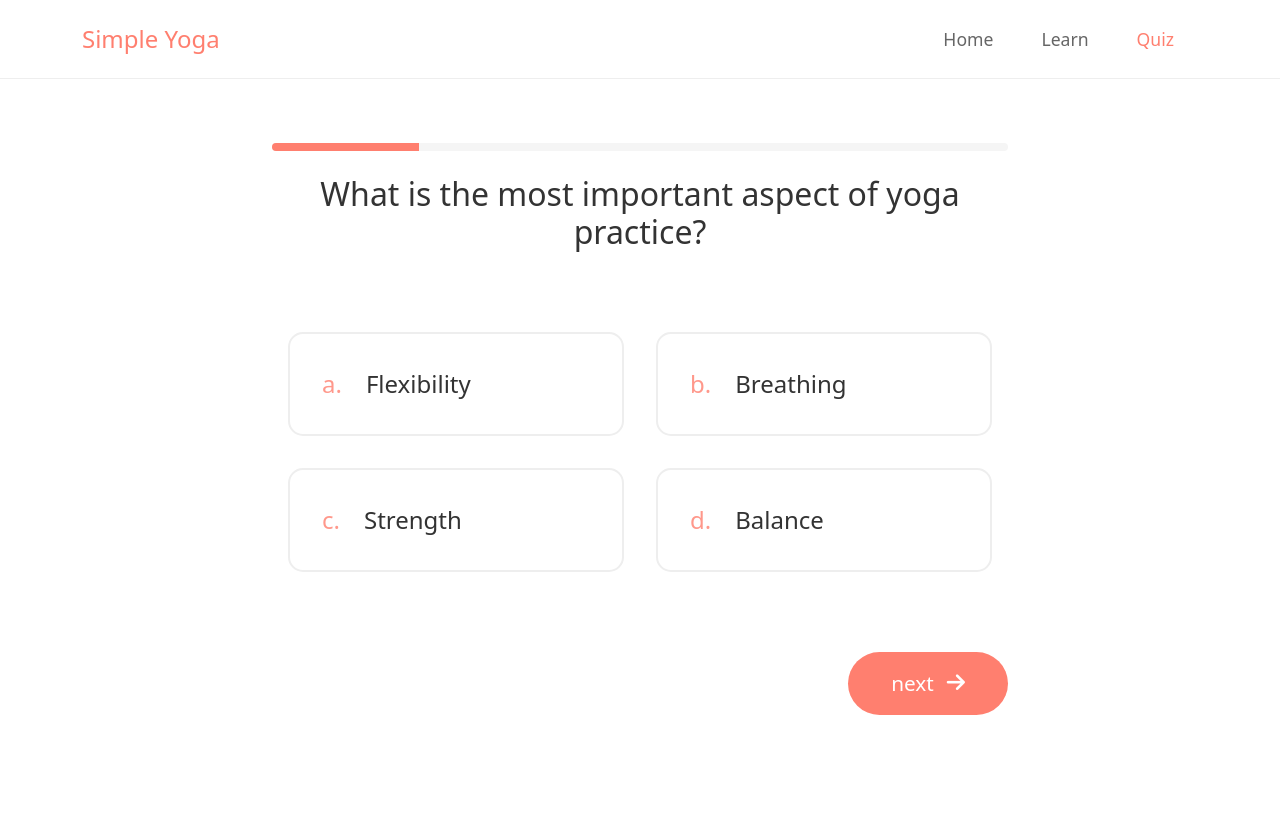
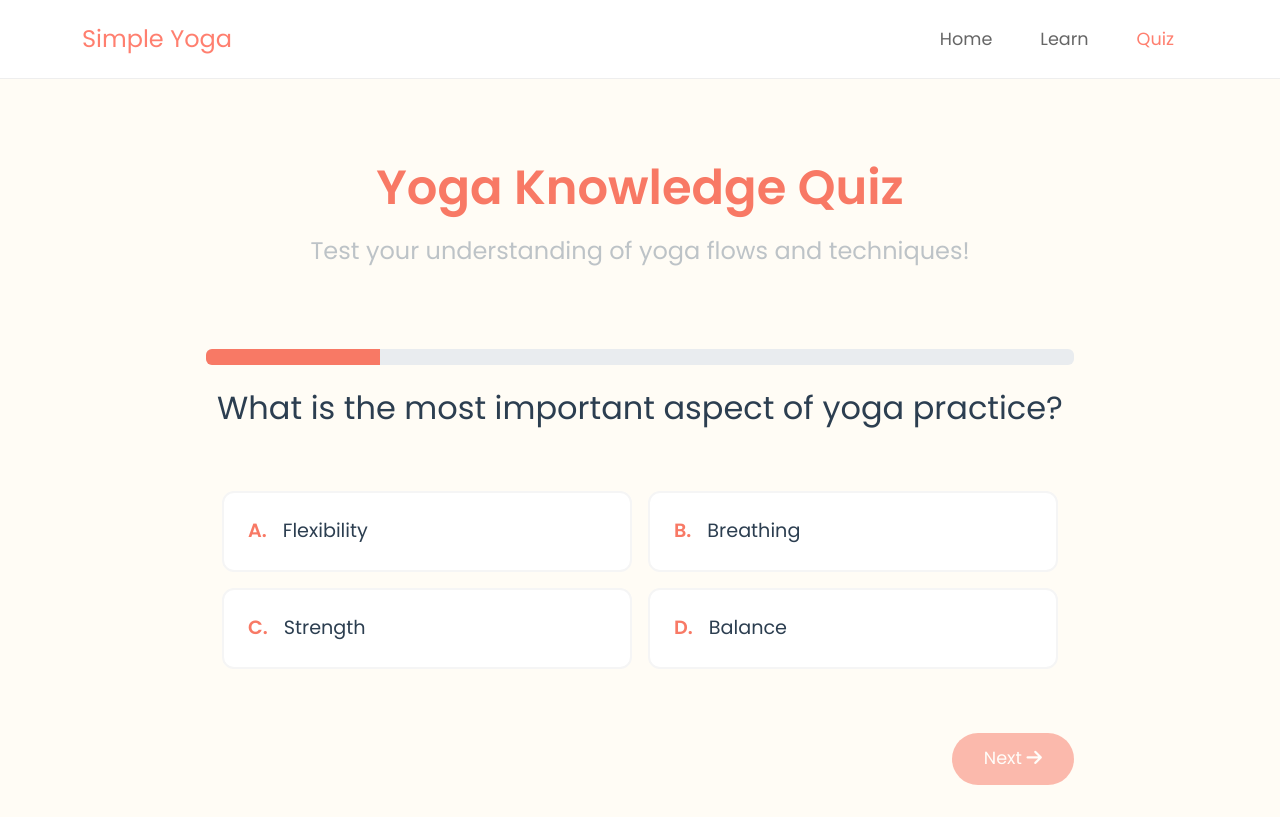
Before and after one commit to lizzieting/ui-final-project, a Flask app: page /quiz/1 in a window 1280 px wide. Before the commit the page ends 715 px from the top, so only its background shows below. Run offline with Flask 3, Linux system fonts and the light colour scheme; a user stored in the database is signed in.

Commit message:
matched quiz ui, fixed carousel and home, formatted results page as well.

```diff
--- a/HW10 Final/templates/base.html
+++ b/HW10 Final/templates/base.html
@@ -50,7 +50,7 @@
                         <a class="nav-link {% if request.endpoint == 'learn' %}active{% endif %}" href="{{ url_for('learn') }}">Learn</a>
                     </li>
                     <li class="nav-item">
-                        <a class="nav-link {% if request.endpoint == 'quiz' %}active{% endif %}" href="{{ url_for('index') }}">Quiz</a>
+                        <a class="nav-link {% if 'quiz' in request.path or 'results' in request.path %}active{% endif %}" href="{{ url_for('index') }}">Quiz</a>
                     </li>
                 </ul>
             </div>
--- a/HW10 Final/templates/quiz.html
+++ b/HW10 Final/templates/quiz.html
@@ -1,13 +1,18 @@
 {% extends "base.html" %}
 
-{% block title %}Quiz - Simple Yoga{% endblock %}
+{% block title %}Quiz - Easy Yoga at Home{% endblock %}
 
 {% block content %}
-<div class="quiz-container">
+<div class="hero-section text-center">
+    <h1 class="main-title">Yoga Knowledge Quiz</h1>
+    <p class="subtitle">Test your understanding of yoga flows and techniques!</p>
+</div>
+
+<div class="quiz-container no-background">
     <main class="quiz-content">
         <!-- Progress Bar -->
         <div class="progress mb-4">
-            <div id="quiz-progress" class="progress-bar" role="progressbar"
+            <div id="quiz-progress" class="progress-bar custom-progress-bar" role="progressbar"
                  aria-valuenow="{{ current_question }}"
                  aria-valuemin="1"
                  aria-valuemax="{{ total_questions }}"
@@ -18,310 +23,213 @@
         <h2 class="question-text">{{ question.question }}</h2>
 
         <form id="quizForm" action="{{ url_for('quiz', question_id=current_question) }}" method="POST">
-            {% if question.get('type') == 'image' %}
-                <div class="image-options">
+            <div class="text-options {% if question.get('type') == 'image' %}image-layout{% endif %}">
                 {% for option in question.options %}
-                    <div class="image-option">
-                        <label>
-                            <input type="radio" name="answer" value="{{ option.text }}" required class="visually-hidden">
-                            <div class="image-container">
-                                <img src="{{ option.image }}" alt="{{ option.text }}">
+                <div class="text-option" data-answer="{{ option.text if option is mapping else option }}">
+                    <div class="option-content">
+                        <div class="option-letter">{{ ['A', 'B', 'C', 'D'][loop.index0] }}.</div>
+                        <div class="option-text">
+                            {% if option.image %}
+                            <img src="{{ option.image }}" alt="option image" class="quiz-image-option">
+                            {% else %}
+                                {{ option.text if option is mapping else option }}
+                            {% endif %}
                         </div>
-                        </label>
+                    </div>
                 </div>
                 {% endfor %}
             </div>
-            {% else %}
-                <div class="text-options">
-                    {% for option in question.options %}
-                    <div class="text-option">
-                        <label>
-                            <input type="radio" name="answer" value="{{ option }}" required class="visually-hidden">
-                            <div class="option-content">
-                                <div class="option-letter">{{ ['a', 'b', 'c', 'd'][loop.index0] }}.</div>
-                                <div class="option-text">{{ option }}</div>
-                            </div>
-                        </label>
-                    </div>
-                    {% endfor %}
-                </div>
-            {% endif %}
 
             <div class="next-button">
-                <button type="submit">
-                    next
-                    <i class="fas fa-arrow-right"></i>
+                <button type="submit" disabled id="nextBtn">
+                    Next <i class="fas fa-arrow-right"></i>
                 </button>
             </div>
         </form>
     </main>
 </div>
-
-<!-- Feedback Modal -->
-<div class="modal fade" id="feedbackModal" tabindex="-1" aria-labelledby="feedbackModalLabel" aria-hidden="true">
-    <div class="modal-dialog modal-dialog-centered">
-        <div class="modal-content text-center">
-            <div class="modal-header">
-                <h5 class="modal-title" id="feedbackModalLabel">Result</h5>
-            </div>
-            <div class="modal-body" id="feedbackMessage"></div>
-            <div class="modal-footer">
-                <button type="button" class="btn btn-primary" id="nextButton">Next</button>
-            </div>
-        </div>
-    </div>
-</div>
 {% endblock %}
 
-{% block extra_css %}
-<style>
-.quiz-container {
-    max-width: 800px;
-    margin: 0 auto;
-    padding: 2rem;
-}
-
-.progress {
-    height: 8px;
-    background-color: #f5f5f5;
-    border-radius: 4px;
-    overflow: hidden;
-}
-
-.progress-bar {
-    background-color: #FF7F6F;
-    transition: width 0.6s ease;
-}
-
-.question-text {
-    text-align: center;
-    color: #333;
-    font-size: 2rem;
-    font-weight: normal;
-    margin-bottom: 4rem;
-}
-
-.text-options {
-    max-width: 800px;
-    margin: 0 auto;
-    display: grid;
-    grid-template-columns: repeat(2, 1fr);
-    gap: 2rem;
-    padding: 1rem;
-}
-
-.text-option {
-    width: 100%;
-}
-
-.text-option label {
-    width: 100%;
-    display: block;
-}
-
-.option-content {
-    display: flex;
-    align-items: center;
-    padding: 2rem;
-    background: white;
-    border: 2px solid #eee;
-    border-radius: 15px;
-    cursor: pointer;
-    transition: all 0.3s ease;
-    min-height: 100px;
-}
-
-.option-content:hover {
-    border-color: #FF7F6F;
-    transform: translateY(-2px);
-}
-
-.option-letter {
-    color: #FF7F6F;
-    font-size: 1.5rem;
-    margin-right: 1.5rem;
-    font-weight: 500;
-    opacity: 0.8;
-}
-
-.option-text {
-    color: #333;
-    font-size: 1.5rem;
-}
-
-input[type="radio"]:checked + .option-content {
-    border-color: #4CAF50;
-    background-color: #f0fff0;
-}
-
-input[type="radio"]:checked + .option-content .option-letter {
-    color: #4CAF50;
-}
-
-.next-button {
-    display: flex;
-    justify-content: flex-end;
-    margin-top: 4rem;
-}
-
-.next-button button {
-    background-color: #FF7F6F;
-    color: white;
-    border: none;
-    border-radius: 50px;
-    font-size: 1.3rem;
-    cursor: pointer;
-    display: flex;
-    align-items: center;
-    gap: 0.8rem;
-    padding: 1rem 2.5rem;
-    transition: all 0.3s ease;
-    min-width: 160px;
-    justify-content: center;
-}
-
-.next-button button:hover {
-    background-color: #ff6b5b;
-    transform: translateX(5px);
-}
-
-.image-options {
-    display: flex;
-    justify-content: center;
-    gap: 2rem;
-    margin-bottom: 2rem;
-}
-
-.image-option {
-    flex: 0 1 300px;
-}
-
-.image-container {
-    border: 2px solid #eee;
-    border-radius: 15px;
-    overflow: hidden;
-    transition: all 0.3s ease;
-    cursor: pointer;
-}
-
-.image-container:hover {
-    border-color: #FF7F6F;
-    transform: translateY(-5px);
-}
-
-.image-container img {
-    width: 100%;
-    height: 200px;
-    object-fit: cover;
-}
-
-input[type="radio"]:checked + .image-container {
-    border-color: #4CAF50;
-    box-shadow: 0 5px 15px rgba(0,0,0,0.1);
-}
-
-.visually-hidden {
-    position: absolute;
-    width: 1px;
-    height: 1px;
-    padding: 0;
-    margin: -1px;
-    overflow: hidden;
-    clip: rect(0, 0, 0, 0);
-    border: 0;
-}
-
-/* Modal Styles */
-.modal-content {
-    border-radius: 15px;
-    border: none;
-}
-
-.modal-header {
-    border-bottom: none;
-    padding: 1.5rem 1.5rem 0.5rem;
-}
-
-.modal-body {
-    font-size: 1.5rem;
-    padding: 1.5rem;
-}
-
-.modal-footer {
-    border-top: none;
-    justify-content: center;
-    padding: 0.5rem 1.5rem 1.5rem;
-}
-
-#nextButton {
-    background-color: #FF7F6F;
-    border: none;
-    border-radius: 25px;
-    padding: 0.8rem 2rem;
-    font-size: 1.1rem;
-    min-width: 120px;
-}
-
-#nextButton:hover {
-    background-color: #ff6b5b;
-}
-</style>
-{% endblock %}
-
-{% block extra_js %}
-<script>
-document.addEventListener('DOMContentLoaded', function() {
+{% block extra_js %}<script>
+document.addEventListener('DOMContentLoaded', function () {
     const progressBar = document.getElementById('quiz-progress');
     const currentQuestion = parseInt(progressBar.getAttribute('aria-valuenow'));
     const totalQuestions = parseInt(progressBar.getAttribute('aria-valuemax'));
     progressBar.style.width = (currentQuestion / totalQuestions * 100) + '%';
 
-    document.querySelectorAll('.image-option').forEach(option => {
-        option.addEventListener('click', function() {
-            document.querySelectorAll('.image-option').forEach(opt => opt.classList.remove('selected'));
-            this.classList.add('selected');
-            this.querySelector('input[type="radio"]').checked = true;
-        });
-    });
+    const options = document.querySelectorAll('.text-option');
+    const nextBtn = document.getElementById('nextBtn');
+    const form = document.getElementById('quizForm');
+    let selected = false;
+    let chosen = "";
 
-    const form = document.getElementById('quizForm');
-    form.addEventListener('submit', function(e) {
-        e.preventDefault();
-        const formData = new FormData(form);
+    options.forEach(option => {
+        option.addEventListener('click', function () {
+            if (selected) return;
+            selected = true;
+            chosen = this.dataset.answer;
+
             fetch(form.action, {
                 method: 'POST',
-            headers: {
-                'X-Requested-With': 'XMLHttpRequest'
-            },
-            body: formData
+                headers: { 'Content-Type': 'application/x-www-form-urlencoded', 'X-Requested-With': 'XMLHttpRequest' },
+                body: `answer=${encodeURIComponent(chosen)}`
             })
-        .then(resp => {
-            if (!resp.ok) {
-                throw new Error('Network response was not ok');
+            .then(res => res.json())
+            .then(data => {
+                option.classList.add(data.correct ? 'correct' : 'incorrect');
+                if (!data.correct) {
+                    options.forEach(opt => {
+                        if (opt.dataset.answer === data.correct_answer) {
+                            opt.classList.add('correct');
                         }
-            return resp.json();
-        })
-        .then(data => {
-            const feedbackMessage = document.getElementById('feedbackMessage');
-            feedbackMessage.textContent = data.correct ? "✅ Correct!" : "❌ Incorrect!";
-            const feedbackModal = new bootstrap.Modal(document.getElementById('feedbackModal'));
-            feedbackModal.show();
-
-            document.getElementById('nextButton').onclick = function () {
+                    });
+                }
+                nextBtn.disabled = false;
+                form.onsubmit = function(e) {
+                    e.preventDefault();
                     window.location.href = data.next_url;
-            };
-        })
-        .catch(error => {
-            console.error('Error:', error);
-            // If there's an error, just move to the next question
-            const nextQuestionId = currentQuestion + 1;
-            if (nextQuestionId <= totalQuestions) {
-                window.location.href = `/quiz/${nextQuestionId}`;
-            } else {
-                window.location.href = '/results';
                 }
             });
         });
     });
-</script>
-{% endblock %}
+});
+</script>{% endblock %}
+
+{% block extra_css %}<style>
+:root {
+    --base-color: #8BA888;
+    --accent-color: #f87965;
+    --background-color: #fffcf5;
+    --light-grey: #F5F5F5;
+    --dark-grey: #2C3E50;
+    --medium-grey: #BDC3C7;
+}
+
+body {
+    font-family: 'Poppins', sans-serif;
+    background-color: var(--background-color);
+    background-image: none;
+    color: var(--dark-grey);
+    margin: 0;
+    padding: 0;
+}
+
+.hero-section {
+    text-align: center;
+    padding: 3rem 1rem 1rem;
+}
+
+.main-title {
+    font-size: 3rem;
+    font-weight: 600;
+    color: var(--accent-color);
+    margin-bottom: 1rem;
+}
+
+.subtitle {
+    font-size: 1.5rem;
+    color: var(--medium-grey);
+    margin-bottom: 2rem;
+}
+
+.quiz-container.no-background {
+    background: var(--background-color);
+    max-width: 900px;
+    margin: 0 auto;
+    padding: 2rem 1rem;
+}
+
+.question-text {
+    text-align: center;
+    font-size: 2rem;
+    margin-bottom: 2rem;
+    color: var(--dark-grey);
+}
+
+.text-options {
+    display: grid;
+    grid-template-columns: repeat(2, 1fr);
+    gap: 1rem;
+    padding: 2rem 1rem;
+    justify-content: center;
+}
+
+.text-options.image-layout {
+    grid-template-columns: repeat(3, 1fr);
+}
+
+.option-content {
+    padding: 1.5rem;
+    border: 2px solid var(--light-grey);
+    border-radius: 12px;
+    background-color: white;
+    cursor: pointer;
+    display: flex;
+    align-items: center;
+    transition: 0.3s;
+    height: 100%;
+}
+
+.option-content:hover {
+    border-color: var(--accent-color);
+    transform: translateY(-3px);
+}
+
+.text-option.correct .option-content {
+    border-color: #4CAF50;
+    background-color: #e6ffe6;
+}
+
+.text-option.incorrect .option-content {
+    border-color: #f44336;
+    background-color: #ffe6e6;
+}
+
+.option-letter {
+    font-weight: 600;
+    margin-right: 1rem;
+    font-size: 1.2rem;
+    color: var(--accent-color);
+}
+
+.option-text {
+    font-size: 1.2rem;
+    color: var(--dark-grey);
+}
+
+.next-button {
+    margin-top: 2rem;
+    display: flex;
+    justify-content: flex-end;
+}
+
+.next-button button {
+    background-color: var(--accent-color);
+    color: white;
+    border: none;
+    border-radius: 30px;
+    padding: 0.8rem 2rem;
+    font-size: 1.1rem;
+    transition: 0.3s;
+    cursor: pointer;
+    display: inline-block;
+}
+
+.next-button button:disabled {
+    opacity: 0.5;
+    cursor: not-allowed;
+}
+
+.custom-progress-bar {
+    background-color: var(--accent-color);
+    transition: width 0.6s ease;
+}
+.quiz-image-option {
+    width: 250px;
+    height: 180px;  /* Increased from auto for consistent height */
+    object-fit: cover;
+    border-radius: 10px;
+    box-shadow: 0 4px 12px rgba(0, 0, 0, 0.05);
+}
+
+</style>{% endblock %}
```
Also changed, not shown: HW10 Final/templates/home.html (+59 -43 lines), HW10 Final/templates/results.html (+120 -20 lines), HW10 Final/instance/quiz.db. Lines whose indentation alone changed are shown as unchanged.
